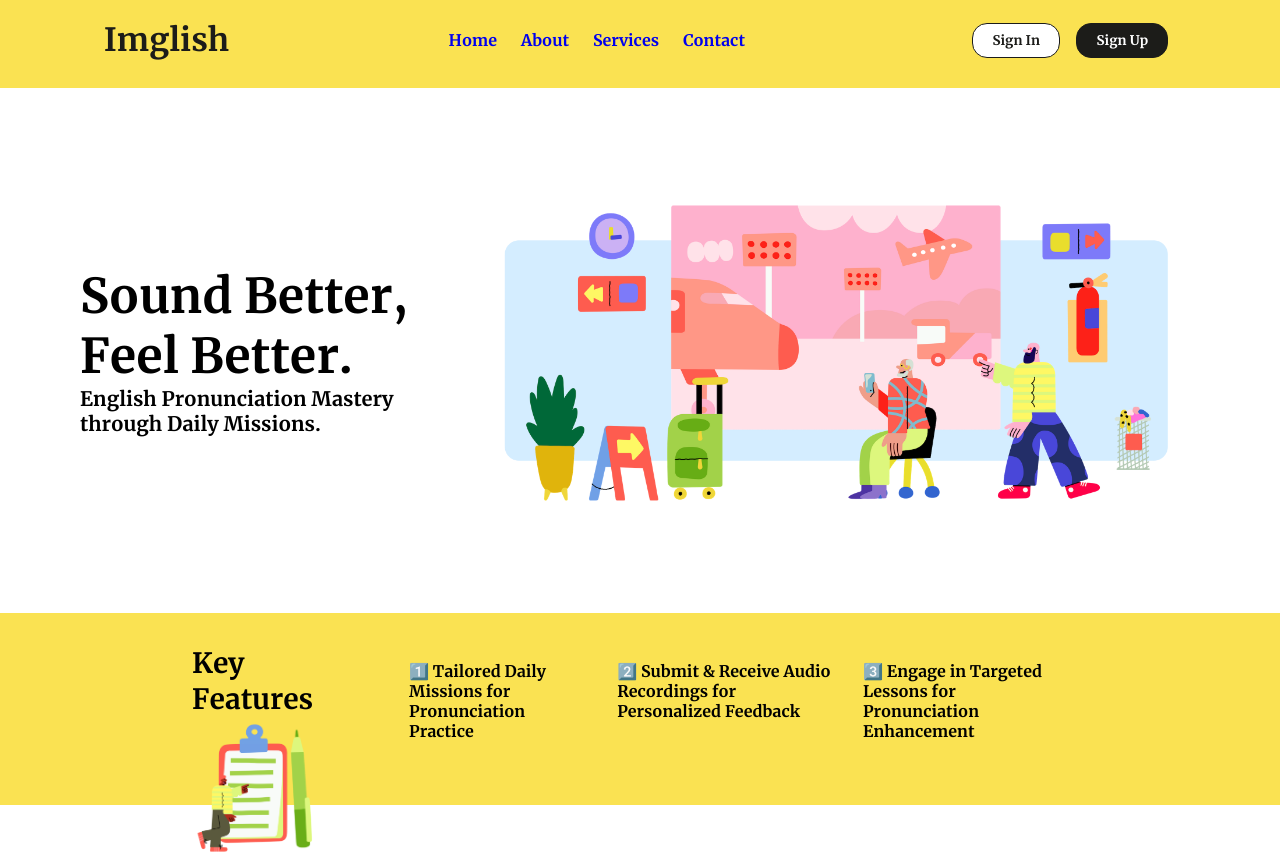
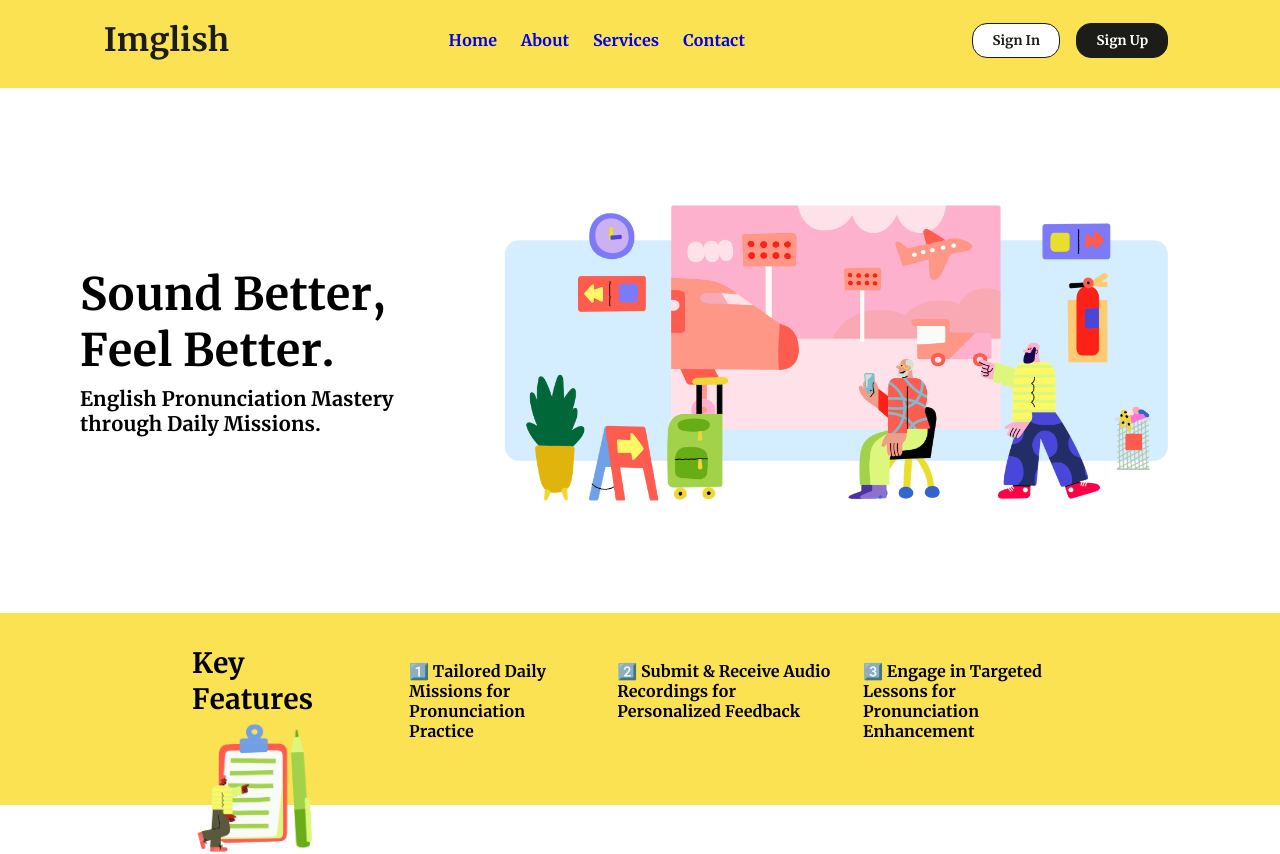
Before and after one commit to imssbb/imglish-client, a React (Create React App) app: page / in a window 1280 px wide. Shown: the top 854 px of the page. Built offline with nearby package versions, Linux system fonts and the light colour scheme; the HTML template or start-up script is replaced by a standard one.

Commit message:
adjust title width

```diff
--- a/src/pages/Home/Home.scss
+++ b/src/pages/Home/Home.scss
@@ -14,8 +14,9 @@
     justify-content: center;
   }
   &__title {
-    font-size: 3rem;
+    font-size: 2.8rem;
     max-width: 40rem;
+    margin-bottom: 0.5rem;
   }
 
   &__subtitle {
```
